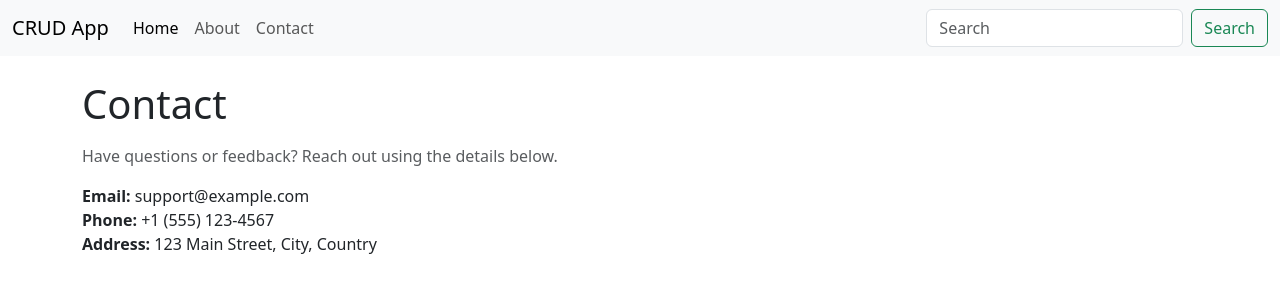
After one commit to krishna-droidmax/flaskcrudsece, a Flask app: page /contact in a window 1280 px wide. The commit adds this page. Shown: the top 300 px of the page. Run offline with Flask 3, Linux system fonts and the light colour scheme.

Commit message:
Add contact page and navbar link

```diff
--- a/app.py
+++ b/app.py
@@ -1,6 +1,5 @@
 from flask import Flask, render_template, request, redirect
 from flask_sqlalchemy import SQLAlchemy
-import os
 
 app=Flask(__name__)
 app.config["SQLALCHEMY_DATABASE_URI"] = "sqlite:///employee.db"
@@ -9,17 +8,10 @@ app.config["SQLALCHEMY_TRACK_MODIFICATIONS"] = False
 db = SQLAlchemy(app)
 app.app_context().push()
 
-with app.app_context():
-    db.create_all()
-
 class Employee (db.Model):
     sno = db.Column(db.Integer, primary_key = True)
     name = db.Column(db.String(200), nullable = False)
     email = db.Column(db.String(200), nullable = False)
-
-@app.route("/health")
-def health():
-    return "OK", 200
 
 @app.route("/", methods=['GET', 'POST'])
 def home():
@@ -35,6 +27,10 @@ def home():
 @app.route("/about")
 def about():
     return render_template("about.html")
+
+@app.route("/contact")
+def contact():
+    return render_template("contact.html")
 
 @app.route("/delete/<int:sno>")
 def delete(sno):
@@ -59,5 +55,4 @@ def update(sno):
     return render_template("update.html", employee=employee)
 
 if __name__ == '__main__':
-    port = int(os.environ.get('PORT', 5000))
-    app.run(host='0.0.0.0', port=port, debug=False)
+    app.run(debug=True)
--- a/templates/base.html
+++ b/templates/base.html
@@ -22,6 +22,9 @@
                         <li class="nav-item">
                             <a class="nav-link" href="/about">About</a>
                         </li>
+                        <li class="nav-item">
+                            <a class="nav-link" href="/contact">Contact</a>
+                        </li>
                     </ul>
                     <form class="d-flex" role="search">
                         <input class="form-control me-2" type="search" placeholder="Search" aria-label="Search"/>
--- /dev/null
+++ b/templates/contact.html
@@ -0,0 +1,13 @@
+{% extends 'base.html' %}
+
+{% block body %}
+<div class="container py-4">
+    <h1 class="mb-3">Contact</h1>
+    <p class="text-muted">Have questions or feedback? Reach out using the details below.</p>
+    <ul class="list-unstyled">
+        <li><strong>Email:</strong> support@example.com</li>
+        <li><strong>Phone:</strong> +1 (555) 123-4567</li>
+        <li><strong>Address:</strong> 123 Main Street, City, Country</li>
+    </ul>
+</div>
+{% endblock body %}
```
